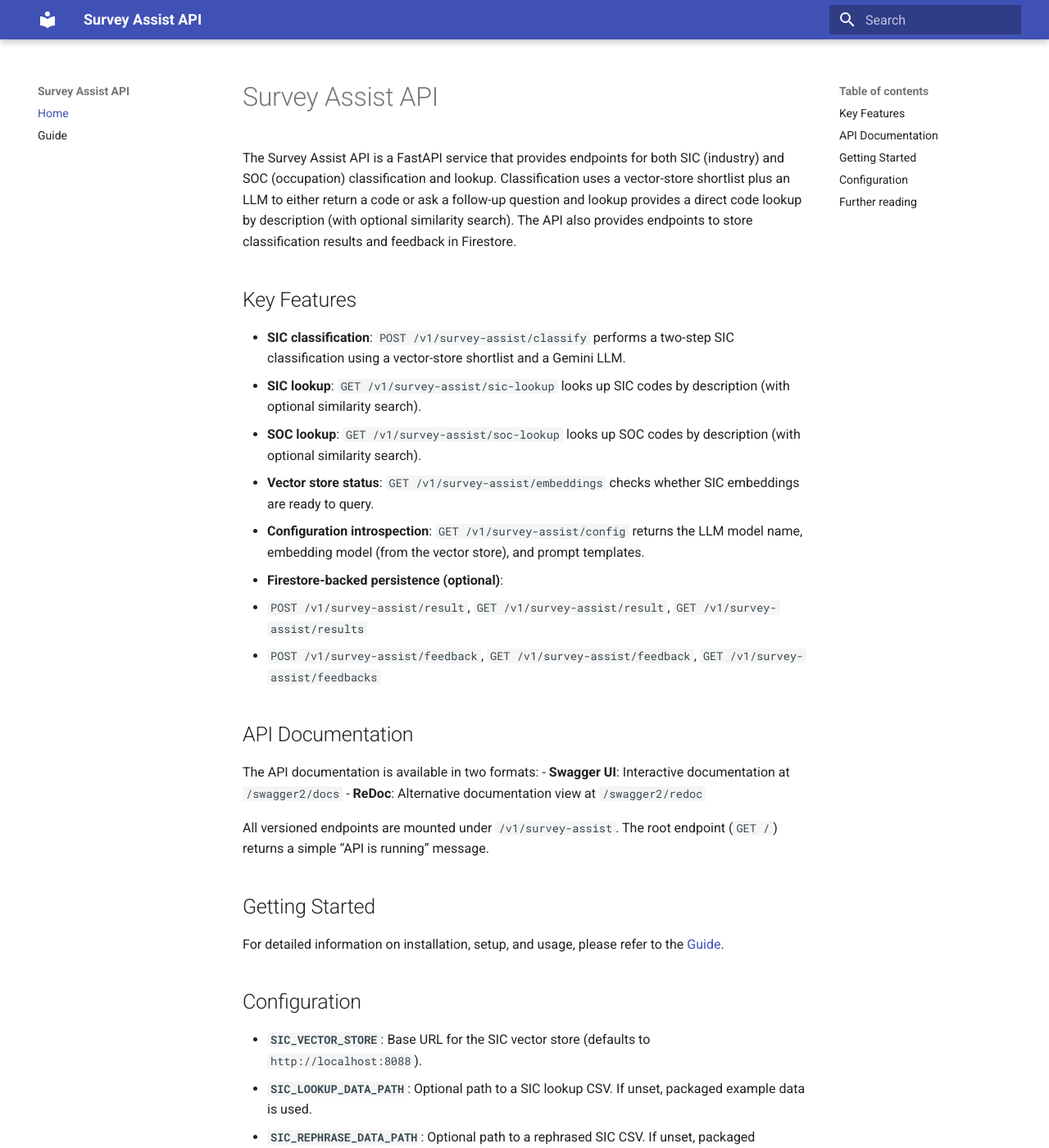
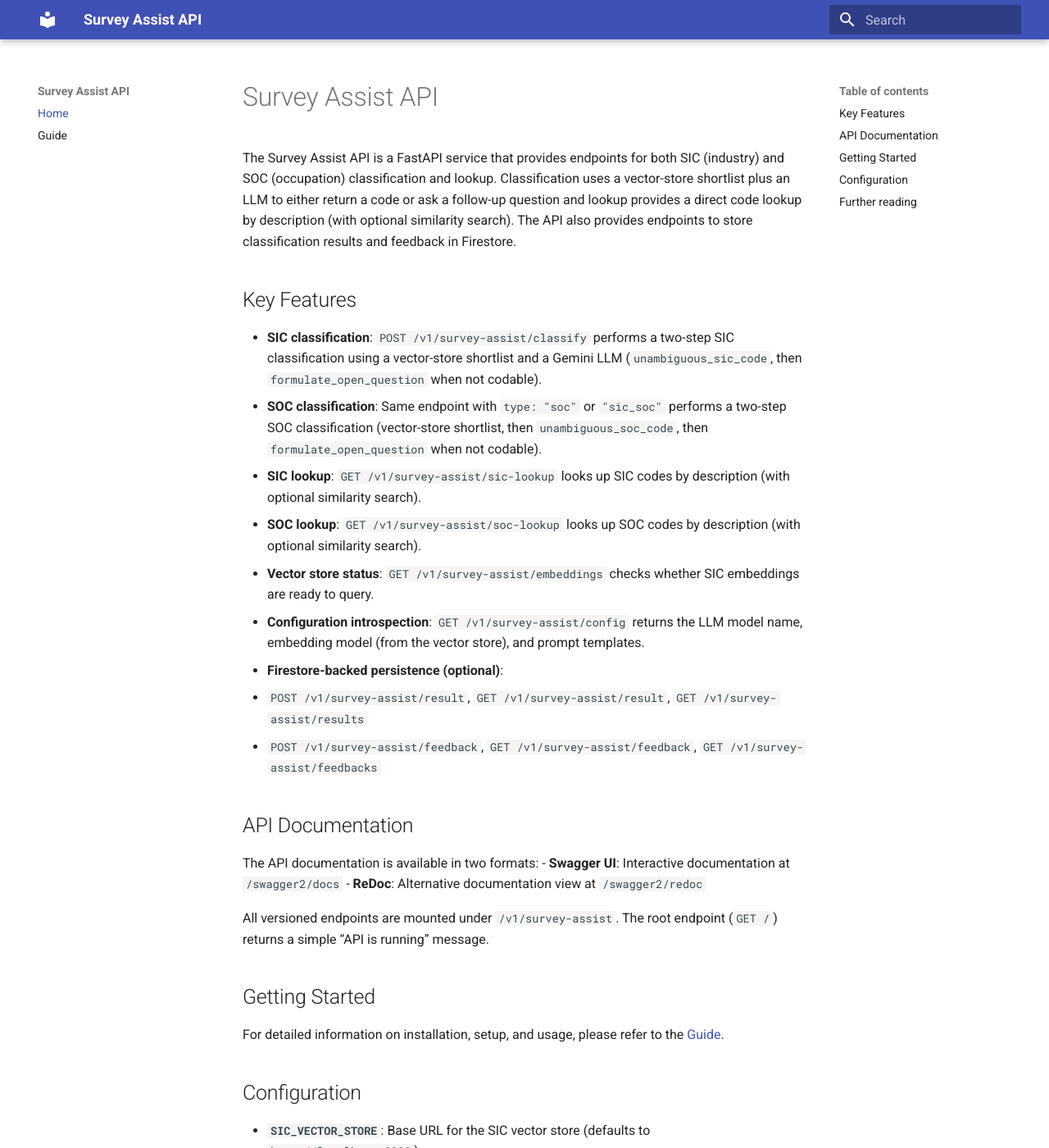
Before and after one commit to ONSdigital/survey-assist-api, an MkDocs documentation site: the page built from docs/index.md, in a window 1280 px wide and 1400 px high. Shown: the whole window at 82% size. Built offline with MkDocs 1.6.1 and Material for MkDocs 9.7.7, drawn with Linux system fonts in a browser that asks for light colours; some of the changed text lies outside the part shown.

Commit message:
update index docs to describe two-step SOC classify and SOC_VECTOR_STORE

```diff
--- a/docs/index.md
+++ b/docs/index.md
@@ -4,7 +4,8 @@
 
 ## Key Features
 
-- **SIC classification**: `POST /v1/survey-assist/classify` performs a two-step SIC classification using a vector-store shortlist and a Gemini LLM.
+- **SIC classification**: `POST /v1/survey-assist/classify` performs a two-step SIC classification using a vector-store shortlist and a Gemini LLM (`unambiguous_sic_code`, then `formulate_open_question` when not codable).
+- **SOC classification**: Same endpoint with `type: "soc"` or `"sic_soc"` performs a two-step SOC classification (vector-store shortlist, then `unambiguous_soc_code`, then `formulate_open_question` when not codable).
 - **SIC lookup**: `GET /v1/survey-assist/sic-lookup` looks up SIC codes by description (with optional similarity search).
 - **SOC lookup**: `GET /v1/survey-assist/soc-lookup` looks up SOC codes by description (with optional similarity search).
 - **Vector store status**: `GET /v1/survey-assist/embeddings` checks whether SIC embeddings are ready to query.
@@ -28,6 +29,7 @@
 ## Configuration
 
 - **`SIC_VECTOR_STORE`**: Base URL for the SIC vector store (defaults to `http://localhost:8088`).
+- **`SOC_VECTOR_STORE`**: Base URL for the SOC vector store (defaults to `http://localhost:8089`).
 - **`SIC_LOOKUP_DATA_PATH`**: Optional path to a SIC lookup CSV. If unset, packaged example data is used.
 - **`SIC_REPHRASE_DATA_PATH`**: Optional path to a rephrased SIC CSV. If unset, packaged example data is used.
 - **`FIRESTORE_DB_ID`**: Enables Firestore-backed endpoints when set; if unset, result/feedback endpoints will fail because the Firestore client is not initialised.
```
